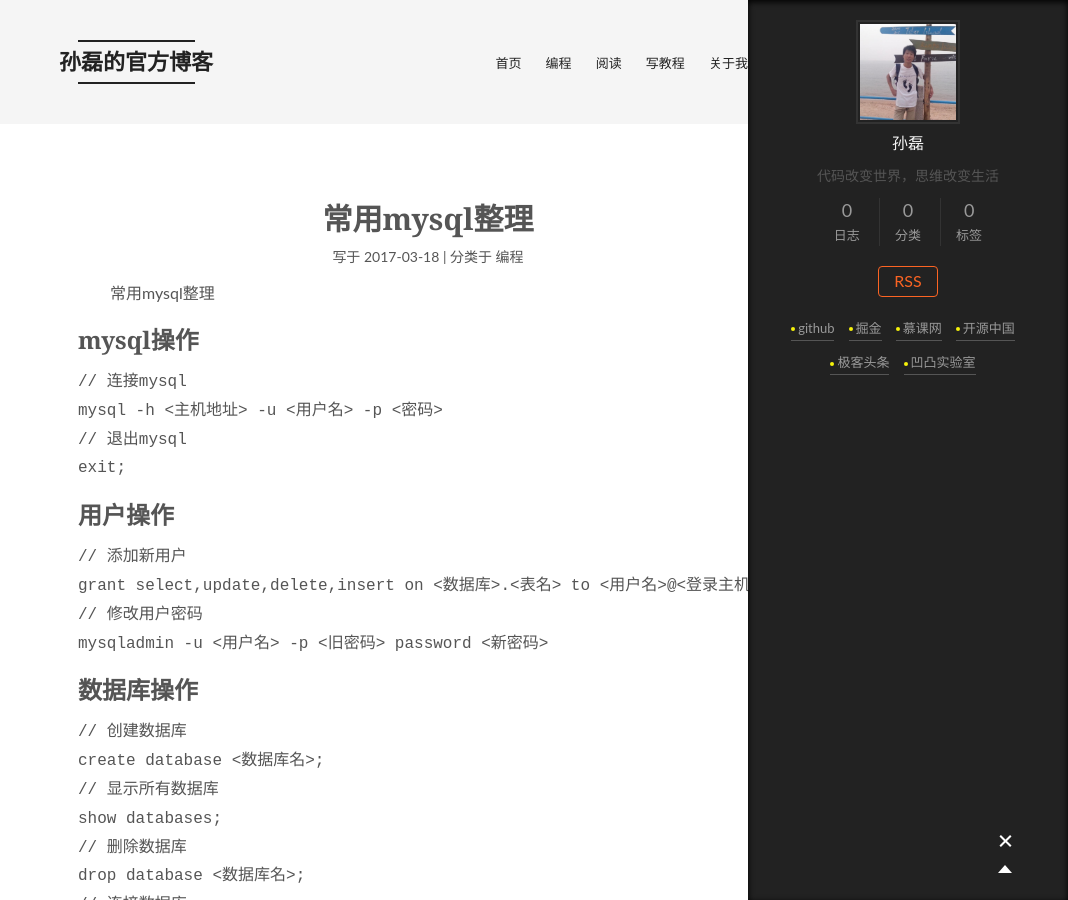
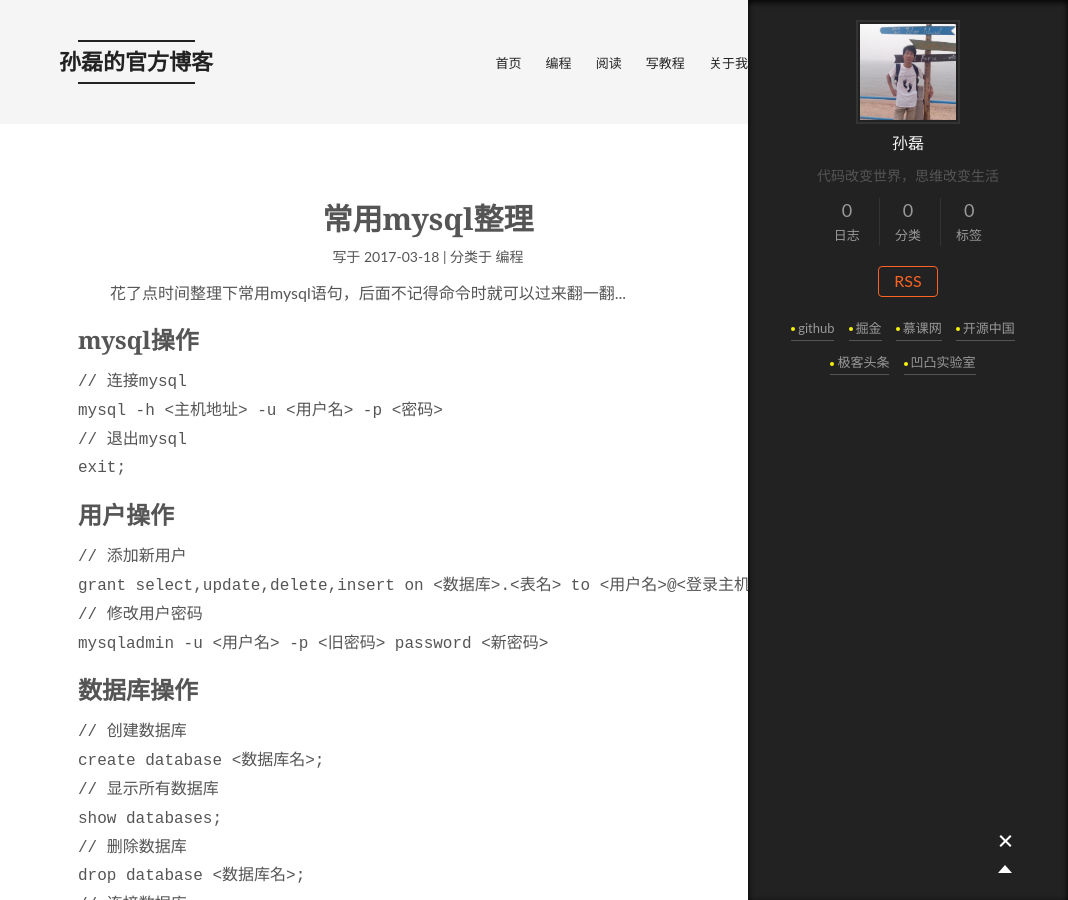
Before and after one commit to yzsunlei/yzsunlei.github.io, a Jekyll site: the page built from _posts/编程/2017-03-18-frequently-used-mysql.md, in a window 1280 px wide and 900 px high. Shown: the whole window, without its empty margins (212-1280 px from the left). Built offline with Jekyll 4.4.1, drawn with Linux system fonts in a browser that asks for light colours.

Commit message:
update frequently-used-mysql.md

```diff
--- a/_posts/编程/2017-03-18-frequently-used-mysql.md
+++ b/_posts/编程/2017-03-18-frequently-used-mysql.md
@@ -3,7 +3,7 @@ layout: post
 title: 常用mysql整理
 category: 编程
 tag: mysql
-exception: 常用mysql整理
+exception: 花了点时间整理下常用mysql语句，后面不记得命令时就可以过来翻一翻...
 readtime: 20
 ---
 
```
